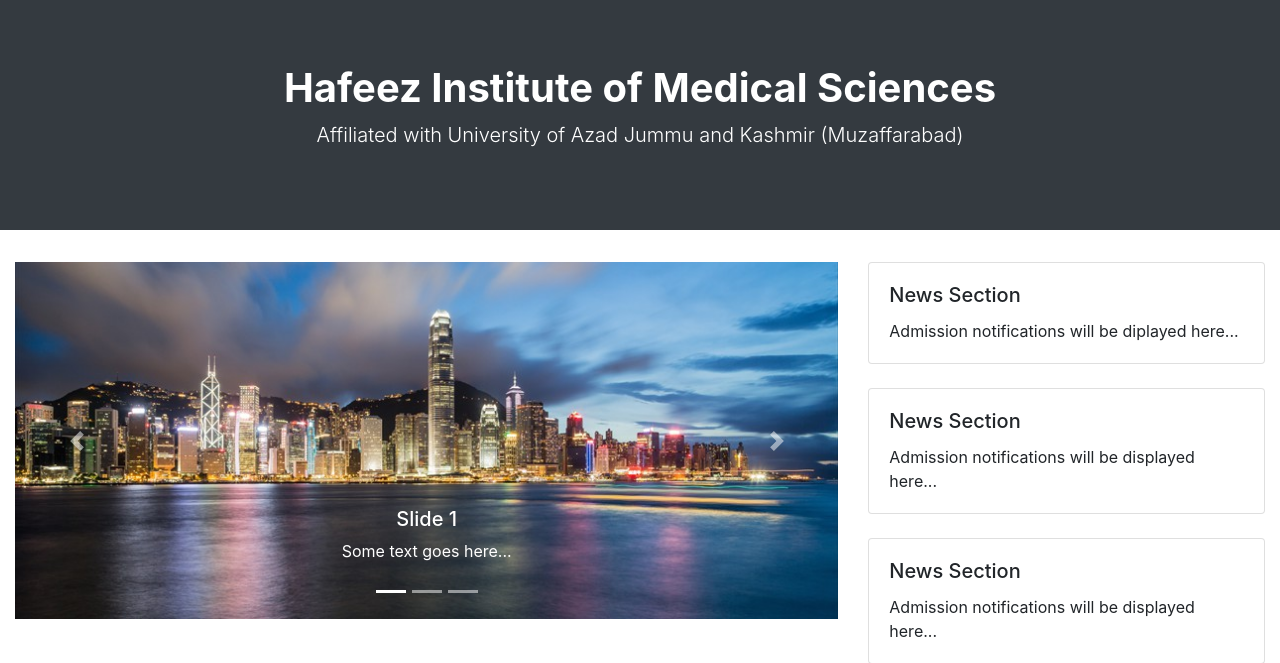
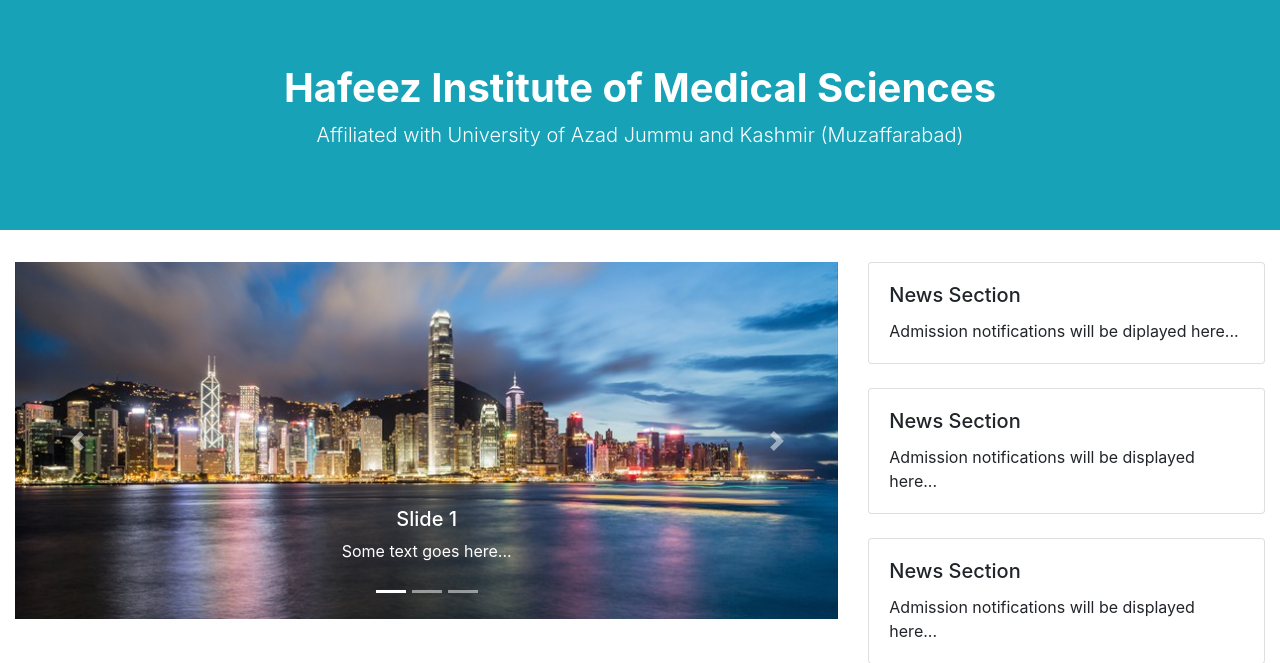
Before and after one commit to sayedsaddam/hafeez-institute, a CodeIgniter app: page /hafeez-institute/ in a window 1280 px wide. Shown: the part 92-755 px from the top of the page. Run offline with CodeIgniter, Linux system fonts and the light colour scheme.

Commit message:
Changed the jumbotron color on home page.

```diff
--- a/application/views/home.php
+++ b/application/views/home.php
@@ -1,4 +1,4 @@
-<div class="jumbotron jumbotron-fluid text-center bg-dark text-white">
+<div class="jumbotron jumbotron-fluid text-center bg-info text-white">
   <div class="container">
     <h1 class="display-5 font-weight-bold">Hafeez Institute of Medical Sciences</h1>
     <p class="lead">Affiliated with University of Azad Jummu and Kashmir (Muzaffarabad)</p>
```
